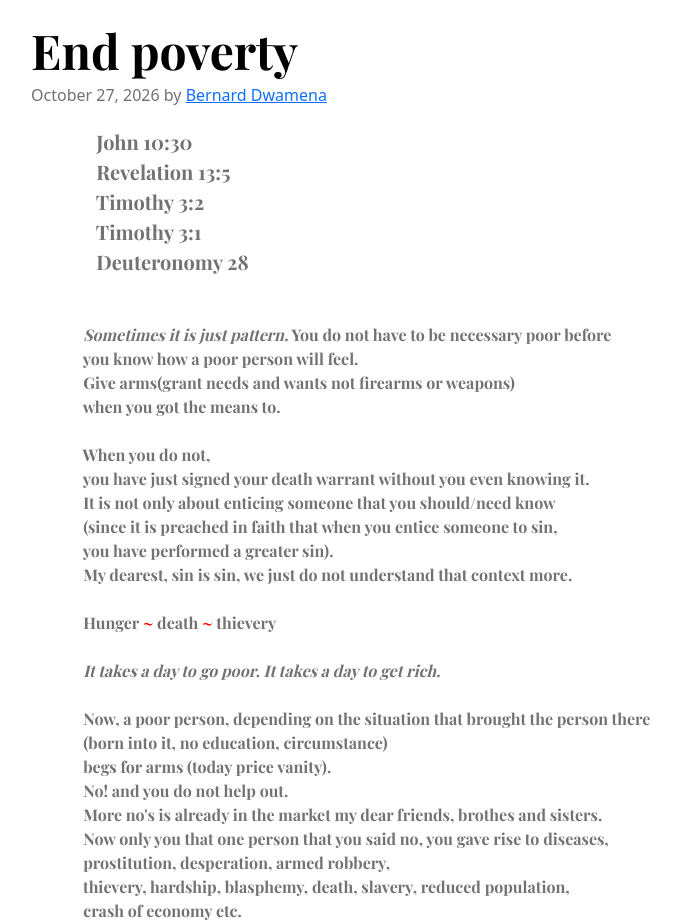
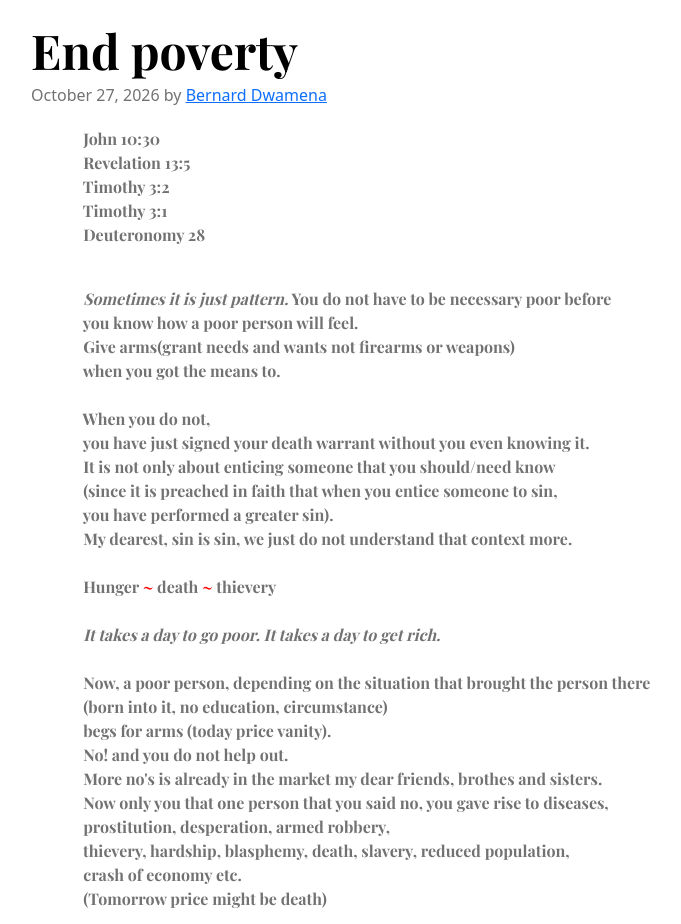
Before and after one commit to basinfobusiness/bizarre_notes, a plain HTML site: page index.html in a window 1280 px wide. Shown: the part 9420-10344 px from the top of the page, without its empty margins (51-732 px from the left). Drawn offline with nearby package versions, Linux system fonts and the light colour scheme.

Commit message:
refactor

```diff
--- a/blog.css
+++ b/blog.css
@@ -54,7 +54,7 @@ h1, h2, h3, h4, h5, h6 {
 
 .kudos {
   font-family: "Playfair Display", Georgia, "Times New Roman", serif/*rtl:Amiri, Georgia, "Times New Roman", serif*/;
-  font-size: 1.25rem;
+  font-size: 1rem;
   color: #727272;
   transition: color 0.5s ease-in-out, background-color 0.5s ease-in-out, border-color 0.5s ease-in-out, box-shadow 0.5s ease-in-out;
 }
--- a/index.html
+++ b/index.html
@@ -932,7 +932,7 @@
               Timothy 3:1
               Deuteronomy 28
             </pre>
-            <pre class="kudos" style="font-size: medium;">
+            <pre class="kudos">
               <i>Sometimes it is just pattern.</i> You do not have to be necessary poor before
               you know how a poor person will feel.
               Give arms(grant needs and wants not firearms or weapons)
```
